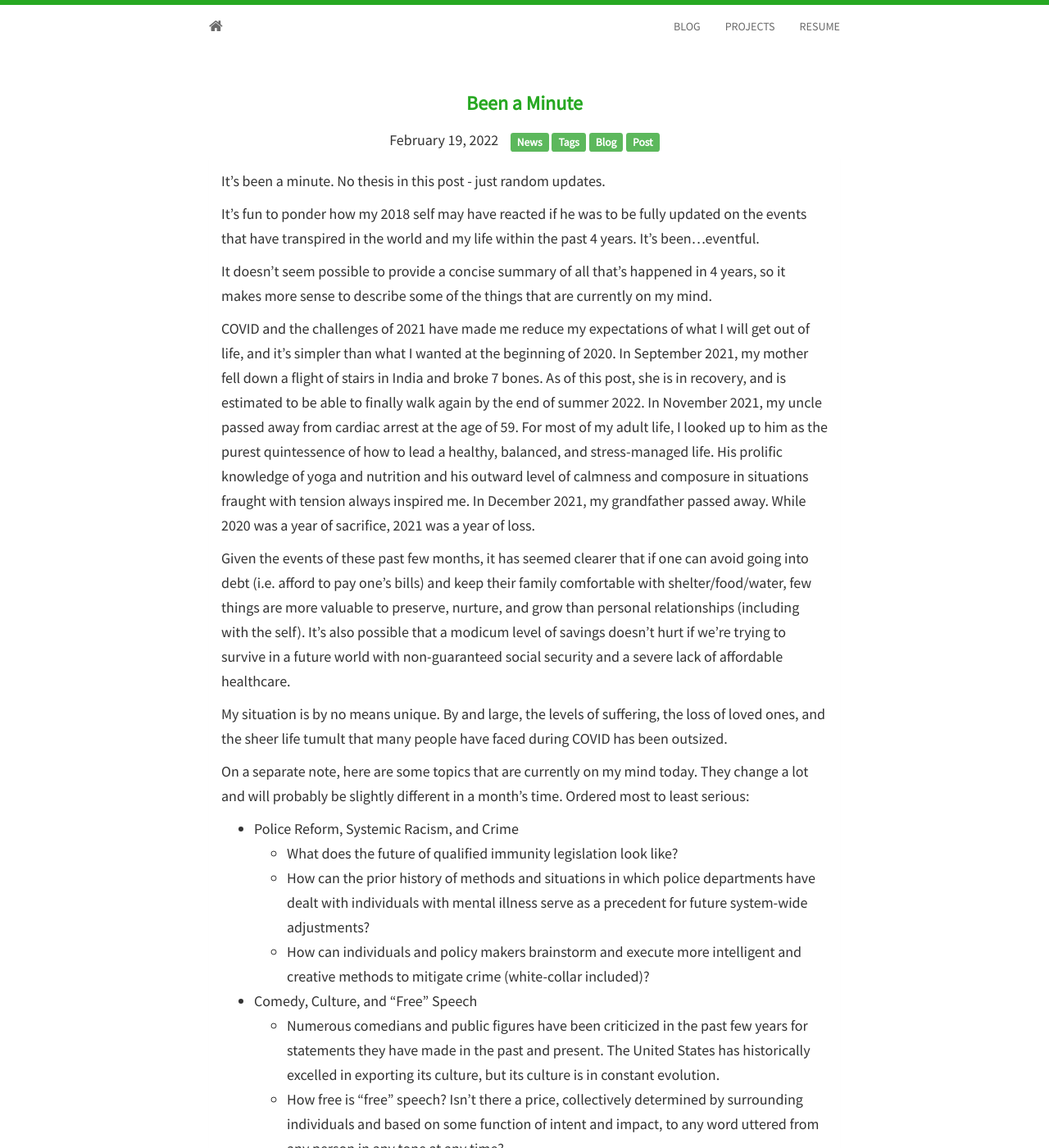
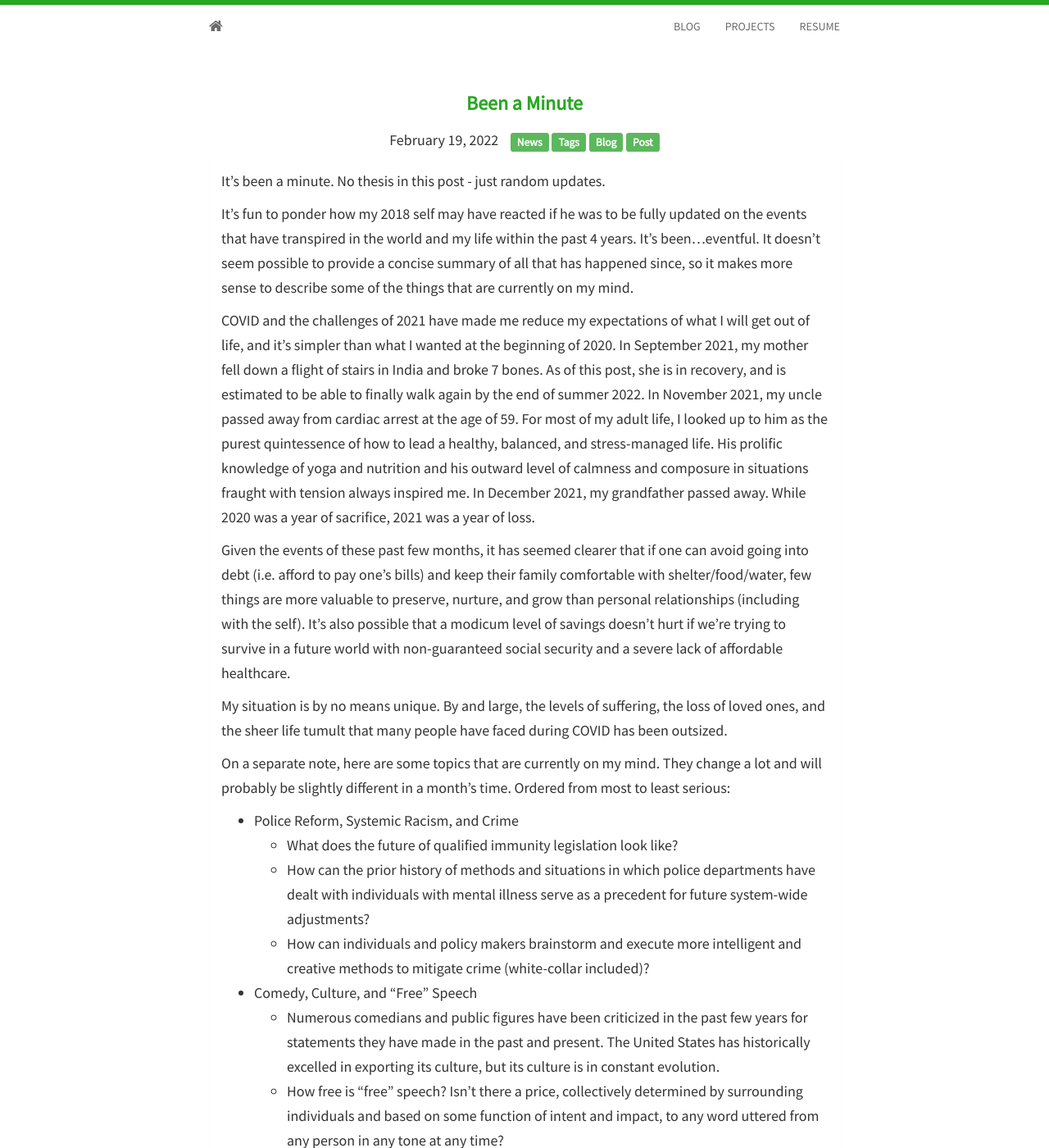
Before and after one commit to avinayak14/avinayak14.github.io, a Jekyll site: the page built from _posts/2022-02-19-post4.md, in a window 1280 px wide and 1400 px high. Shown: the whole window at 82% size. Built offline with Jekyll 4.4.1, drawn with Linux system fonts in a browser that asks for light colours; nearby versions of some CDN libraries; some of the changed text lies outside the part shown.

Commit message:
formatting

```diff
--- a/_posts/2022-02-19-post4.md
+++ b/_posts/2022-02-19-post4.md
@@ -10,51 +10,64 @@
 
 It's been a minute. No thesis in this post - just random updates.
 
-It's fun to ponder how my 2018 self may have reacted if he was to be fully updated on the events that have transpired in the world and my life within the past 4 years. It's been...eventful.
 
-It doesn't seem possible to provide a concise summary of all that's happened in 4 years, so it makes more sense to describe some of the things that are currently on my mind.
+It's fun to ponder how my 2018 self may have reacted if he was to be fully updated on the events that have transpired in the world and my life within the past 4 years. It's been...eventful. It doesn't seem possible to provide a concise summary of all that has happened since, so it makes more sense to describe some of the things that are currently on my mind.
+
 
 COVID and the challenges of 2021 have made me reduce my expectations of what I will get out of life, and it's simpler than what I wanted at the beginning of 2020. In September 2021, my mother fell down a flight of stairs in India and broke 7 bones. As of this post, she is in recovery, and is estimated to be able to finally walk again by the end of summer 2022. In November 2021, my uncle passed away from cardiac arrest at the age of 59. For most of my adult life, I looked up to him as the purest quintessence of how to lead a healthy, balanced, and stress-managed life. His prolific knowledge of yoga and nutrition and his outward level of calmness and composure in situations fraught with tension always inspired me. In December 2021, my grandfather passed away. While 2020 was a year of sacrifice, 2021 was a year of loss.
 
+
 Given the events of these past few months, it has seemed clearer that if one can avoid going into debt (i.e. afford to pay one's bills) and keep their family comfortable with shelter/food/water, few things are more valuable to preserve, nurture, and grow than personal relationships (including with the self). It's also possible that a modicum level of savings doesn't hurt if we're trying to survive in a future world with non-guaranteed social security and a severe lack of affordable healthcare.
+
 
 My situation is by no means unique. By and large, the levels of suffering, the loss of loved ones, and the sheer life tumult that many people have faced during COVID has been outsized.
 
-On a separate note, here are some topics that are currently on my mind today. They change a lot and will probably be slightly different in a month's time. Ordered most to least serious:
+
+On a separate note, here are some topics that are currently on my mind. They change a lot and will probably be slightly different in a month's time. Ordered from most to least serious:
+
 
 - Police Reform, Systemic Racism, and Crime
   - What does the future of qualified immunity legislation look like?
   - How can the prior history of methods and situations in which police departments have dealt with individuals with mental illness serve as a precedent for future system-wide adjustments?
   - How can individuals and policy makers brainstorm and execute more intelligent and creative methods to mitigate crime (white-collar included)?
 
+
 - Comedy, Culture, and "Free" Speech
   - Numerous comedians and public figures have been criticized in the past few years for statements they have made in the past and present. The United States has historically excelled in exporting its culture, but its culture is in constant evolution.
   - How free is "free" speech? Isn't there a price, collectively determined by surrounding individuals and based on some function of intent and impact, to any word uttered from any person in any tone at any time?
   - How can society better facilitate civilized and healthy conversations between tribes of individuals with conflicting opinions and personalities?
+
 
 - Vaccines, Science Education, Policy, Leadership
   - What are the deepest root causes for why the United States remains to have an abysmally low national COVID vaccination rate (~65%), especially in comparison to other developed countries?
   - Why is shame and humiliation of vaccine skeptics such a popular resort, and is it the most effective way to increase vaccination rates? Can a variety of strategies be used to advocate for the vaccine, taking into account factors regarding circumstances for skeptics? How can national science education be improved to include vaccine understanding and health prioritization?
   - How can scientists and world leaders be held firmly accountable to be ethical and intellectually honest in nationwide matters of public health and social guidelines?
 
+
 - Mental Health
   - Counseling & therapy have helped me over the course of the recent challenging events of the past year. How can we effectively encourage more men, and especially men of color, to tackle stigmas and explore therapy and counseling (with or without existing trauma)?
   - What are the largest pitfalls of the glorification of workaholic-ism in America, especially for those of us with medical issues that are exacerbated by overworking? (IBS/IBD victim here)
 
+
 - Travel
   - For those of us fortunate enough to have sustenance and shelter during COVID, many extraneous activities were pursued as a result of prolonged ennui. Sourdough starters, Peloton workouts, Netflix binges, paintings, YouTube tutorials, push-up challenges, etc. Interestingly, the catharsis of becoming vaccinated in 2021 evoked a sense of wanderlust in many of us. What key factors help determine the correct level and types of planning before traveling somewhere? I am simultaneously a travel-lover and a horrendous leisure travel planner. Any advice is strongly encouraged.
+
+
+  - Web3
+    - Only recently started learning about this space through Twitter accts & discord servers. It's challenging to prematurely gauge which suites of products and real-world applications will stick, but there are a lot of energetic builders from various socioeconomic and geographic backgrounds, and it's exciting to see. This is an informative <a href = "https://www.lennysnewsletter.com/p/a-product-managers-guide-to-web3?utm_source=url" target="_blank"> primer</a>.
+
 
 - Cooking
   - Cooking (especially with friends/family/partner) warms the heart when it's not exhausting. From pan-friend sheet noodles to shredded turkey-stuffed enchiladas to paneer tikka masala to pad thai, I'm grateful I had the chance to learn how to cook some bangers in the past 2 years.
 
+
 - Football
   - Four years ago, I didn't care at all about football. But thank goodness I've been enlightened and rescued out of my ignorance; it's a beautiful game. The strategy, the smarts, and the presence of random accounts talking shit with hot takes and getting ratio'ed all over Twitter: it's beautiful. To watch. It's pretty unlikely that I'd let my future kids play the game professionally given the injury rate.
+
 
 - Running Slower
   - Sleeping. Taking a random walk outside on a sunny day. Books. Cooking a tasty brunch with eggs, pancakes, and breakfast potatoes. Nowadays, I try to dedicate less time to rushing.
 
-- Web3
-  - Only recently started learning about this space through Twitter accts & discord servers. It's challenging to prematurely gauge which suites of products and real-world applications will stick, but there are a lot of energetic builders from various socioeconomic and geographic backgrounds, and it's exciting to see. This is an informative <a href = "https://www.lennysnewsletter.com/p/a-product-managers-guide-to-web3?utm_source=url" target="_blank"> primer</a>.
 
 - TV
   - I didn't watch much TV prior to 2019, and what an L. It's still the golden age of television. Breaking Bad is hands down the best TV show I've ever seen. Also up there are Narcos, Game of Thrones (which I stubbornly refused to watch until 2021, and I was subsequently humbled), Succession, Community, Ted Lasso, and Silicon Valley. May or may not have watched 6 out of these 7 shows in the past 20 months.
@@ -77,9 +90,6 @@
 <!-- - Dating
   - No questions here, but ya boy is (currently) single, so holla. Multiple folks that I've gone on dates with have become friends (may or may not be a seasoned expert at getting #friendzoned, but on the bright side, nearly all of them like me as a person since I'm a great fucking friend. Please be my friend. -->
 
--
 
 <!-- - Identity
   - I identify as brown, then American, then Desi. I have pride in all three, and my critiques of America and South Asia come from my love for both of them and my desire for them to constantly improve. It feels less scary for oppressed communities to foster pride in their identity than oppressors to have that same pride. What are some nuanced conversations that can be had about the pros and cons of identity pride and tribalism? -->
-  -
--
```
